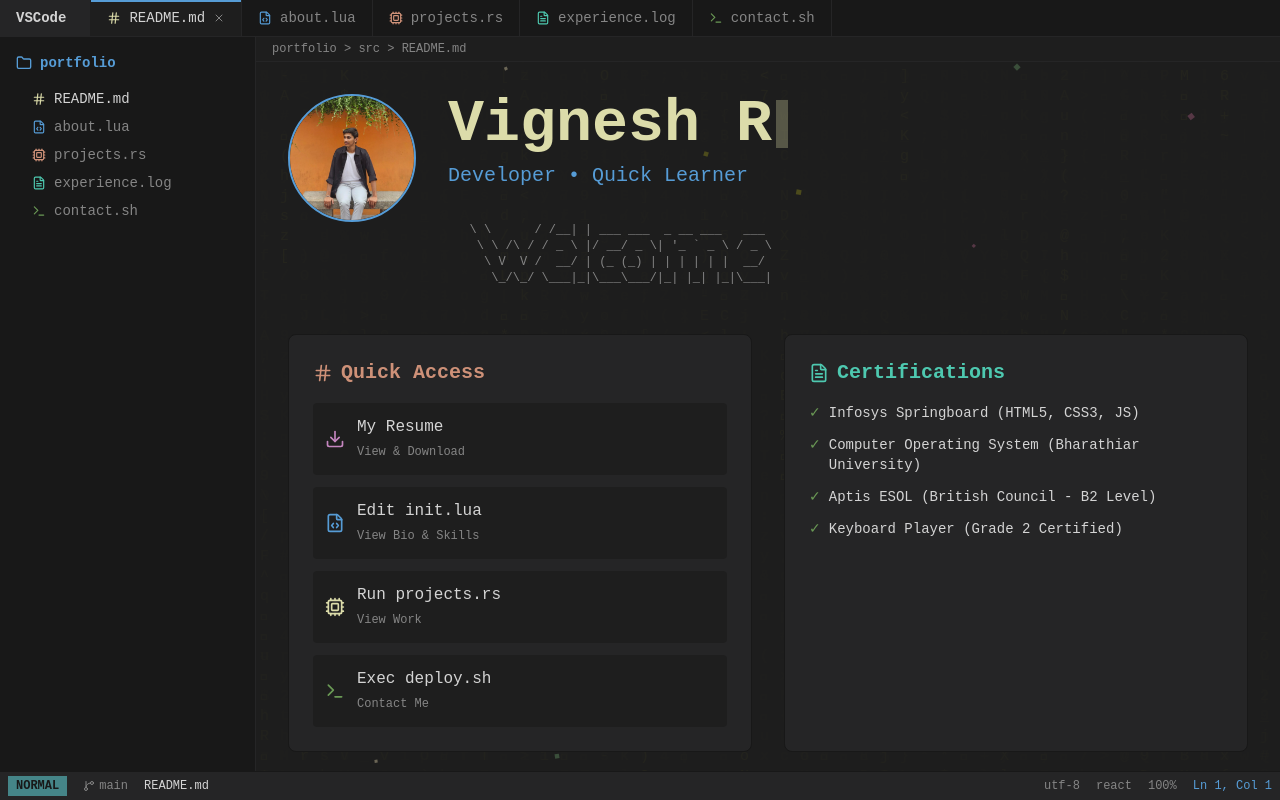
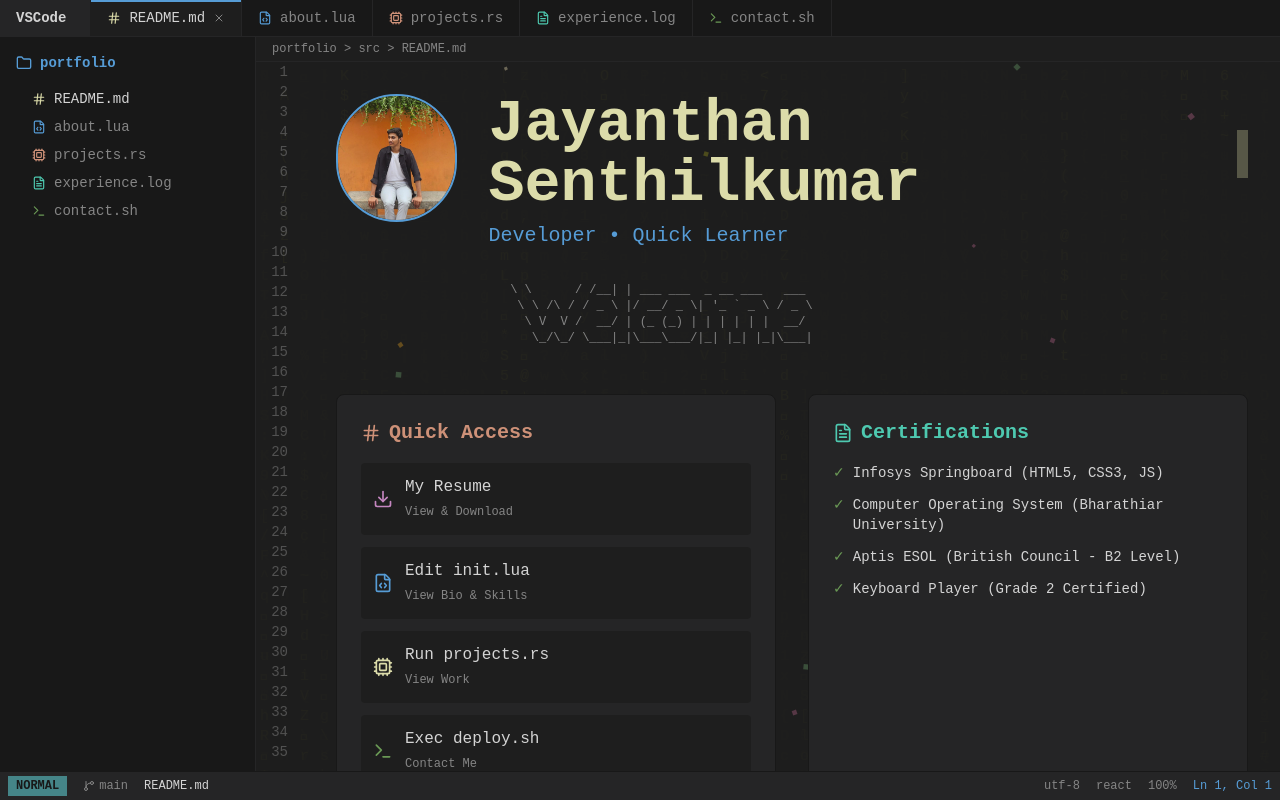
Before and after one commit to jayanthansenthilkumar/jayanthansenthilkumar, a React (Vite) app: page / in a window 1280 px wide. Built offline with nearby package versions, Linux system fonts and the light colour scheme.

Commit message:
Home line added

```diff
--- a/src/Home.jsx
+++ b/src/Home.jsx
@@ -2,10 +2,11 @@ import React, { useState, useEffect } from 'react';
 import { Hash, FileCode, Cpu, FileText, Terminal, Download } from 'lucide-react';
 import { motion } from 'framer-motion';
 import SEO from './components/SEO';
+import CodeLineNumbers from './CodeLineNumbers';
 
 const Home = ({ navigateToFile }) => {
     const [text, setText] = useState('');
-    const fullText = 'Vignesh R';
+    const fullText = 'Jayanthan Senthilkumar';
 
     useEffect(() => {
         let currentIndex = 0;
@@ -33,17 +34,21 @@ const Home = ({ navigateToFile }) => {
     return (
         <>
             <SEO
-                title="Vignesh R | Portfolio - Developer & Quick Learner"
-                description="Welcome to Vignesh R's portfolio. Developer and Quick Learner specializing in Web Development with expertise in React, JavaScript, and modern web technologies."
-                keywords="Vignesh R, Portfolio, Developer, Web Development, React, JavaScript, Full Stack Developer"
+                title="Jayanthan Senthilkumar | Portfolio - Developer & Quick Learner"
+                description="Welcome to Jayanthan Senthilkumar's portfolio. Developer and Quick Learner specializing in Web Development with expertise in React, JavaScript, and modern web technologies."
+                keywords="Jayanthan Senthilkumar, Portfolio, Developer, Web Development, React, JavaScript, Full Stack Developer"
                 url="https://vigneshr.me/"
             />
-            <motion.div
-                className="h-full w-full p-4 md:p-8 overflow-y-auto custom-scrollbar font-mono text-gruvbox-fg"
-                initial="hidden"
-                animate="visible"
-                variants={containerVariants}
-            >
+            <div className="flex h-full overflow-y-auto custom-scrollbar font-mono text-sm md:text-base">
+                <div className="hidden md:block">
+                    <CodeLineNumbers lines={35} />
+                </div>
+                <motion.div
+                    className="flex-1 p-4 md:p-8 text-gruvbox-fg"
+                    initial="hidden"
+                    animate="visible"
+                    variants={containerVariants}
+                >
                 {/* Header */}
                 <div className="flex flex-col md:flex-row items-center md:items-start gap-8 mb-12">
                     <motion.div
@@ -55,7 +60,7 @@ const Home = ({ navigateToFile }) => {
                             <source srcSet="/assets/avatar-200.webp 200w, /assets/avatar-400.webp 400w" sizes="(max-width: 600px) 100vw, 400px" type="image/webp" />
                             <img
                                 src="/assets/avatar-400.jpg"
-                                alt="Vignesh R"
+                                alt="Jayanthan Senthilkumar"
                                 width={400}
                                 height={400}
                                 loading="lazy"
@@ -166,6 +171,7 @@ const Home = ({ navigateToFile }) => {
                     </motion.div>
                 </div>
             </motion.div>
+            </div>
         </>
     );
 };
```
